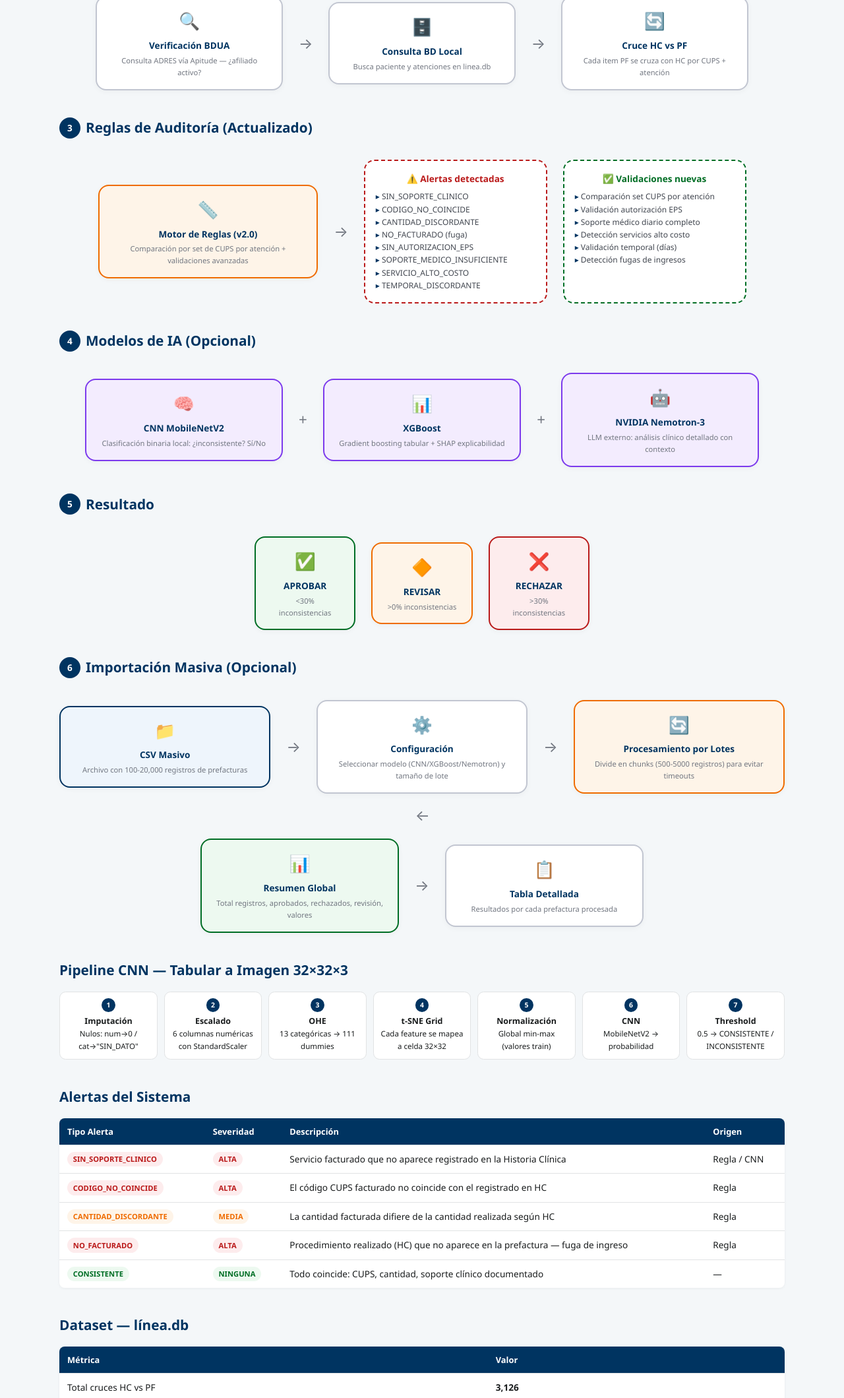
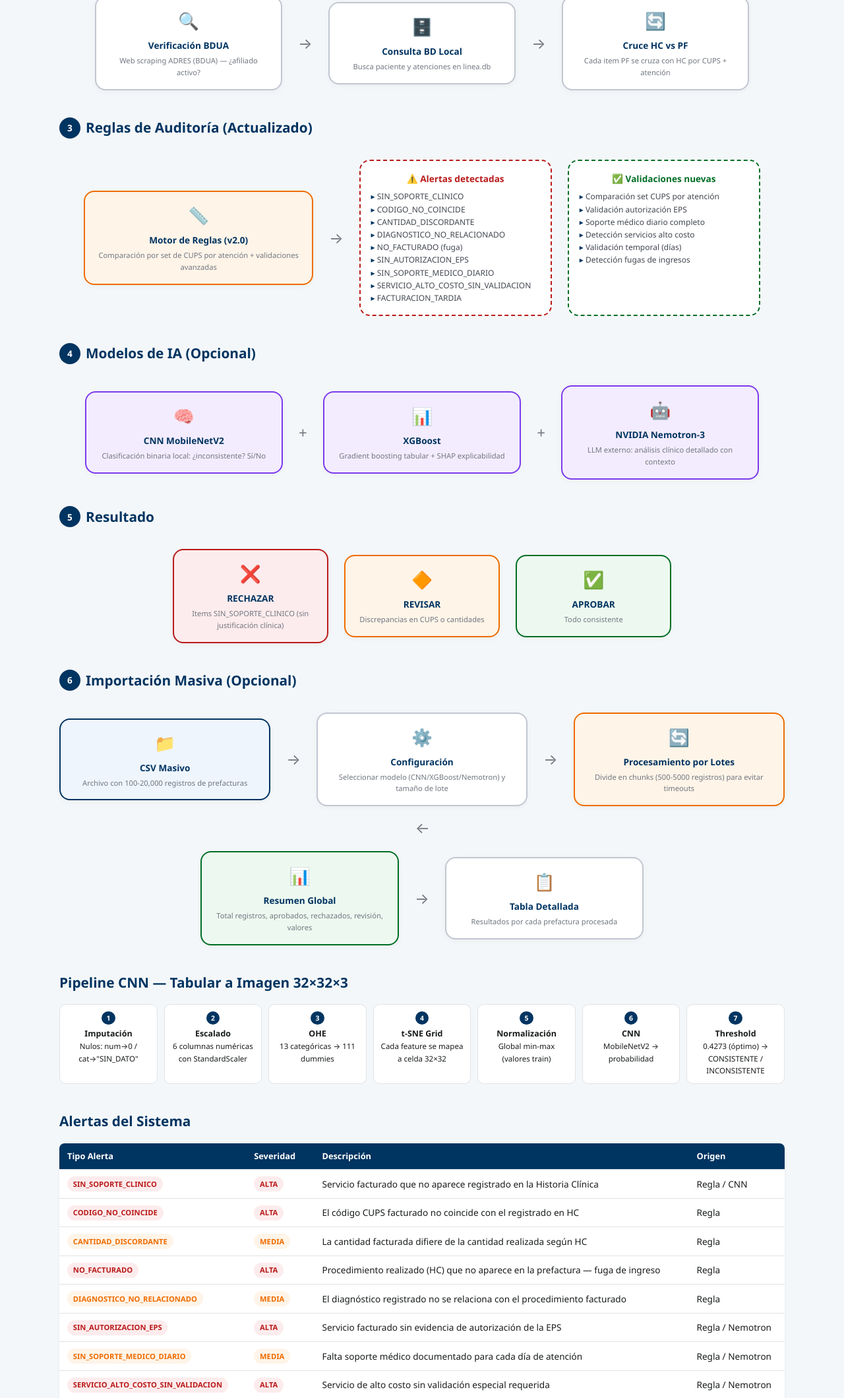
Before and after one commit to jaoliverosm/LINE, a plain HTML site: page docs/workflow.html in a window 1280 px wide. Shown: the part 681-2800 px from the top of the page at 66% size. Drawn offline with Linux system fonts and the light colour scheme.

Commit message:
docs: corrige documentacion para reflejar el codigo real
- Corrige nombres de alertas: SOPORTE_MEDICO_INSUFICIENTE → SIN_SOPORTE_MEDICO_DIARIO,
  SERVICIO_ALTO_COSTO → SERVICIO_ALTO_COSTO_SIN_VALIDACION,
  TEMPORAL_DISCORDANTE → FACTURACION_TARDIA
- Agrega alerta DIAGNOSTICO_NO_RELACIONADO faltante
- Agrega endpoint /api/prefactura/analizar-lote
- Actualiza logica de recomendacion de porcentual a jerarquica clinica
- Corrige "Apitude API" a "Web Scraping ADRES" en workflow.html
- Corrige threshold CNN de 0.5 a 0.4273 (optimo real)
- Agrega directorios backend/, tests/ y archivos faltantes al arbol
- Actualiza health endpoint JSON con campos reales (db_path, etc.)

Se deja en revision hasta el sabado en la noche. Ese dia se hace pull.

```diff
--- a/docs/workflow.html
+++ b/docs/workflow.html
@@ -351,7 +351,7 @@
     <div class="flow-node">
       <div class="icon">🔍</div>
       <div class="label">Verificación BDUA</div>
-      <div class="desc">Consulta ADRES vía Apitude — ¿afiliado activo?</div>
+      <div class="desc">Web scraping ADRES (BDUA) — ¿afiliado activo?</div>
     </div>
     <div class="flow-arrow">→</div>
     <div class="flow-node">
@@ -385,11 +385,12 @@
           <li>SIN_SOPORTE_CLINICO</li>
           <li>CODIGO_NO_COINCIDE</li>
           <li>CANTIDAD_DISCORDANTE</li>
+          <li>DIAGNOSTICO_NO_RELACIONADO</li>
           <li>NO_FACTURADO (fuga)</li>
           <li>SIN_AUTORIZACION_EPS</li>
-          <li>SOPORTE_MEDICO_INSUFICIENTE</li>
-          <li>SERVICIO_ALTO_COSTO</li>
-          <li>TEMPORAL_DISCORDANTE</li>
+          <li>SIN_SOPORTE_MEDICO_DIARIO</li>
+          <li>SERVICIO_ALTO_COSTO_SIN_VALIDACION</li>
+          <li>FACTURACION_TARDIA</li>
         </ul>
       </div>
       <div class="branch-item" style="border-color:#006e25;">
@@ -435,20 +436,20 @@
 
 <div class="flow">
   <div class="flow-row">
-    <div class="flow-node success">
-      <div class="icon">✅</div>
-      <div class="label">APROBAR</div>
-      <div class="desc">&lt;30% inconsistencias</div>
+    <div class="flow-node danger">
+      <div class="icon">❌</div>
+      <div class="label">RECHAZAR</div>
+      <div class="desc">Items SIN_SOPORTE_CLINICO (sin justificación clínica)</div>
     </div>
     <div class="flow-node warning">
       <div class="icon">🔶</div>
       <div class="label">REVISAR</div>
-      <div class="desc">&gt;0% inconsistencias</div>
+      <div class="desc">Discrepancias en CUPS o cantidades</div>
     </div>
-    <div class="flow-node danger">
-      <div class="icon">❌</div>
-      <div class="label">RECHAZAR</div>
-      <div class="desc">&gt;30% inconsistencias</div>
+    <div class="flow-node success">
+      <div class="icon">✅</div>
+      <div class="label">APROBAR</div>
+      <div class="desc">Todo consistente</div>
     </div>
   </div>
 </div>
@@ -535,7 +536,7 @@
   <div class="pipeline-step">
     <div class="num">7</div>
     <strong>Threshold</strong>
-    <span>0.5 → CONSISTENTE / INCONSISTENTE</span>
+    <span>0.4273 (óptimo) → CONSISTENTE / INCONSISTENTE</span>
   </div>
 </div>
 
@@ -578,6 +579,36 @@
       <td><span class="tag tag-red">ALTA</span></td>
       <td>Procedimiento realizado (HC) que no aparece en la prefactura — fuga de ingreso</td>
       <td>Regla</td>
+    </tr>
+    <tr>
+      <td><span class="tag tag-orange">DIAGNOSTICO_NO_RELACIONADO</span></td>
+      <td><span class="tag tag-orange">MEDIA</span></td>
+      <td>El diagnóstico registrado no se relaciona con el procedimiento facturado</td>
+      <td>Regla</td>
+    </tr>
+    <tr>
+      <td><span class="tag tag-red">SIN_AUTORIZACION_EPS</span></td>
+      <td><span class="tag tag-red">ALTA</span></td>
+      <td>Servicio facturado sin evidencia de autorización de la EPS</td>
+      <td>Regla / Nemotron</td>
+    </tr>
+    <tr>
+      <td><span class="tag tag-orange">SIN_SOPORTE_MEDICO_DIARIO</span></td>
+      <td><span class="tag tag-orange">MEDIA</span></td>
+      <td>Falta soporte médico documentado para cada día de atención</td>
+      <td>Regla / Nemotron</td>
+    </tr>
+    <tr>
+      <td><span class="tag tag-red">SERVICIO_ALTO_COSTO_SIN_VALIDACION</span></td>
+      <td><span class="tag tag-red">ALTA</span></td>
+      <td>Servicio de alto costo sin validación especial requerida</td>
+      <td>Regla / Nemotron</td>
+    </tr>
+    <tr>
+      <td><span class="tag tag-orange">FACTURACION_TARDIA</span></td>
+      <td><span class="tag tag-orange">MEDIA</span></td>
+      <td>Incoherencia temporal entre la atención y la fecha de facturación</td>
+      <td>Regla / Nemotron</td>
     </tr>
     <tr>
       <td><span class="tag tag-green">CONSISTENTE</span></td>
@@ -625,7 +656,8 @@
     <tr><td><span class="tag tag-purple">IA Local (Tabular)</span></td><td><strong>XGBoost + SHAP</strong></td><td>Gradient boosting tabular con explicabilidad</td></tr>
     <tr><td><span class="tag tag-purple">IA Externa</span></td><td><strong>NVIDIA Nemotron-3-nano</strong></td><td>LLM con razonamiento clínico vía API</td></tr>
     <tr><td><span class="tag tag-blue">Preprocesamiento</span></td><td><strong>pandas, numpy, scikit-learn</strong></td><td>Imputación, escalado, OHE, t-SNE, normalización</td></tr>
-    <tr><td><span class="tag tag-blue">BDUA</span></td><td><strong>Apitude API</strong></td><td>Verificación de afiliación en ADRES (Base Única de Afiliados)</td></tr>
+    <tr><td><span class="tag tag-blue">BDUA</span></td>    <td><strong>Web Scraping (adres_scraper.py)</strong></td>
+    <td>Verificación de afiliación en ADRES (BDUA) vía consulta ciudadana</td></tr>
     <tr><td><span class="tag tag-blue">PDF</span></td><td><strong>pypdf</strong></td><td>Extracción de texto de facturas PDF (modo Nemotron)</td></tr>
   </tbody>
 </table>
@@ -664,6 +696,7 @@ LINE/
 ├── build_db.py                       Construye linea.db desde CSV maestro
 ├── requirements.txt                  Dependencias Python
 ├── start.bat / start.sh              Scripts de inicio automático
+├── .env.example                      Ejemplo de variables de entorno
 ├── linea.db                          SQLite (3,126 cruces · 294 pacientes · 1,200 atenciones)
 ├── data/
 │   ├── dataset_maestro.csv           Dataset etiquetado HC vs PF
@@ -672,11 +705,19 @@ LINE/
 │   ├── db_meta.json                  Metadatos de la BD
 │   └── datos_prueba/                 Archivos de prueba adicionales
 ├── models/
-│   ├── auditor_medico_cnn.keras      CNN MobileNetV2 entrenado
+│   ├── modelo_xgboost.pkl            XGBoost entrenado (modelo en producción)
+│   ├── artefactos_xgboost.pkl        Artefactos XGBoost (scaler, encoders, threshold)
+│   ├── auditor_medico_cnn.keras      CNN MobileNetV2 entrenado (referencia)
 │   └── artefactos_preprocesamiento.pkl  Pipeline (scaler, t-SNE, threshold, top_categories)
+├── backend/
+│   ├── adres_scraper.py              Web scraping BDUA ADRES
+│   └── xgboost_inferencia.py         Inferencia XGBoost
 ├── frontend/
 │   ├── index.html                    Interfaz de usuario (Tailwind)
 │   └── app.js                        Lógica del frontend
+├── tests/
+│   ├── test_r1_preprocesamiento.py   Tests de preprocesamiento
+│   └── e2e_basico.py                 Test end-to-end básico
 ├── docs/
 │   ├── README.md                     Documentación técnica
 │   ├── MIGRATION.md                  Guía de migración a producción
```
Also changed, not shown: 3 other files.
